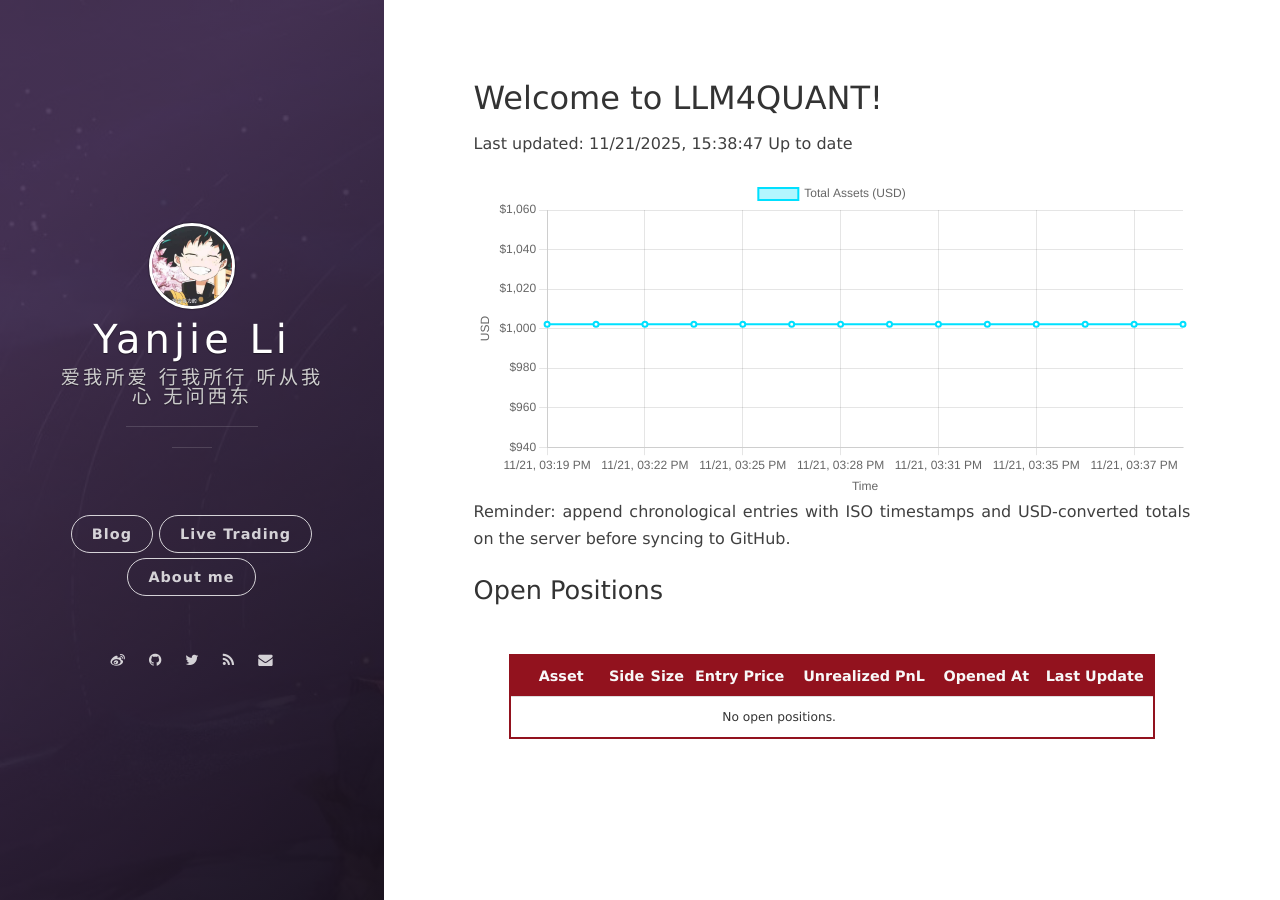
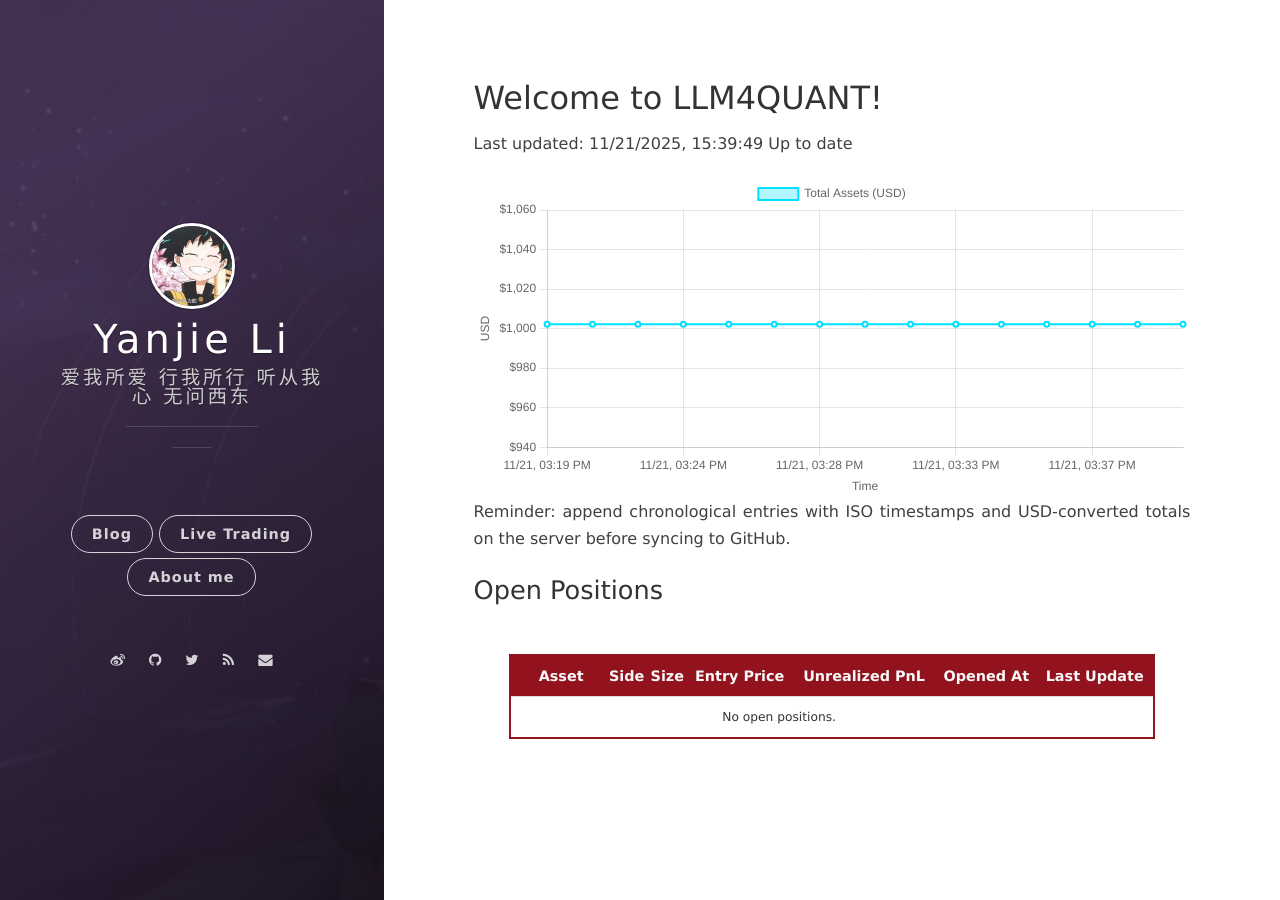
Before and after one commit to leeyegy/leeyegy.github.io, a Jekyll site: the page built from live-trading.html, in a window 1280 px wide. Built offline with Jekyll 4.4.1, drawn with Linux system fonts in a browser that asks for light colours; nearby versions of some CDN libraries.

Commit message:
AccountMonitor: update balance history 2025-11-21T23:39:49+08:00

```diff
--- a/assets/data/binance/balance-history.json
+++ b/assets/data/binance/balance-history.json
@@ -1,5 +1,5 @@
 {
-  "generatedAt": "2025-11-21T23:38:47+08:00",
+  "generatedAt": "2025-11-21T23:39:49+08:00",
   "asset": "total_usd_value",
   "history": [
     {
@@ -57,6 +57,10 @@
     {
       "timestamp": "2025-11-21T23:38:47+08:00",
       "totalUsd": 1002.16734911
+    },
+    {
+      "timestamp": "2025-11-21T23:39:49+08:00",
+      "totalUsd": 1002.16734911
     }
   ]
 }
```
